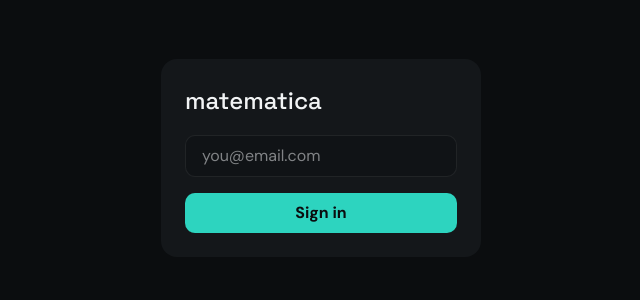
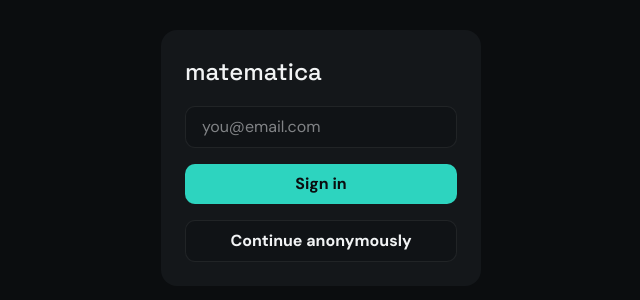
Before and after one commit to Inn-Keeper/matematica, a React (Vite) app in the folder apps/web/: page / in a window 1280 px wide. Shown: the part 242-542 px from the top of the page, without its empty margins (319-959 px from the left). Built offline with nearby package versions, Linux system fonts and the light colour scheme; no server answers.

Commit message:
feat(web): add temporary anonymous sign-in

```diff
--- a/apps/web/src/screens/AuthScreen.tsx
+++ b/apps/web/src/screens/AuthScreen.tsx
@@ -5,11 +5,19 @@ import { sb } from "../lib/supabase";
 export function AuthScreen() {
   const [email, setEmail] = useState("");
   const [status, setStatus] = useState<"idle" | "sent" | string>("idle");
+  const [anonymousPending, setAnonymousPending] = useState(false);
 
   async function sendLink(e: React.FormEvent) {
     e.preventDefault();
     const { error } = await sb.auth.signInWithOtp({ email });
     setStatus(error ? error.message : "sent");
+  }
+
+  async function continueAnonymously() {
+    setAnonymousPending(true);
+    const { error } = await sb.auth.signInAnonymously();
+    if (error) setStatus(error.message);
+    setAnonymousPending(false);
   }
 
   return (
@@ -69,6 +77,22 @@ export function AuthScreen() {
             )}
           </>
         )}
+        <button
+          type="button"
+          onClick={continueAnonymously}
+          disabled={anonymousPending}
+          style={{
+            background: color.cardAlt,
+            color: color.text,
+            border: `1px solid ${color.hairline}`,
+            borderRadius: radius.control,
+            padding: space.sm,
+            fontWeight: 700,
+            opacity: anonymousPending ? 0.6 : 1,
+          }}
+        >
+          {anonymousPending ? "Signing in..." : "Continue anonymously"}
+        </button>
       </form>
     </main>
   );
```
